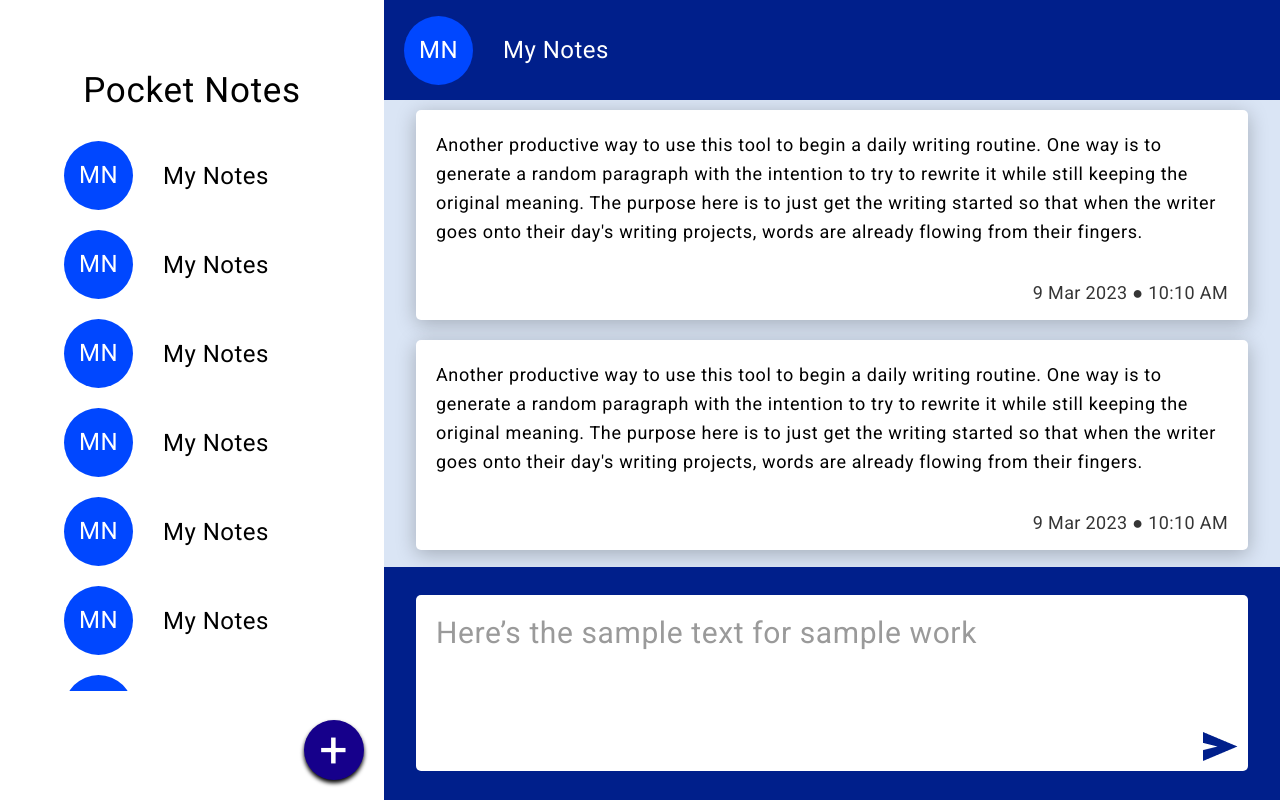
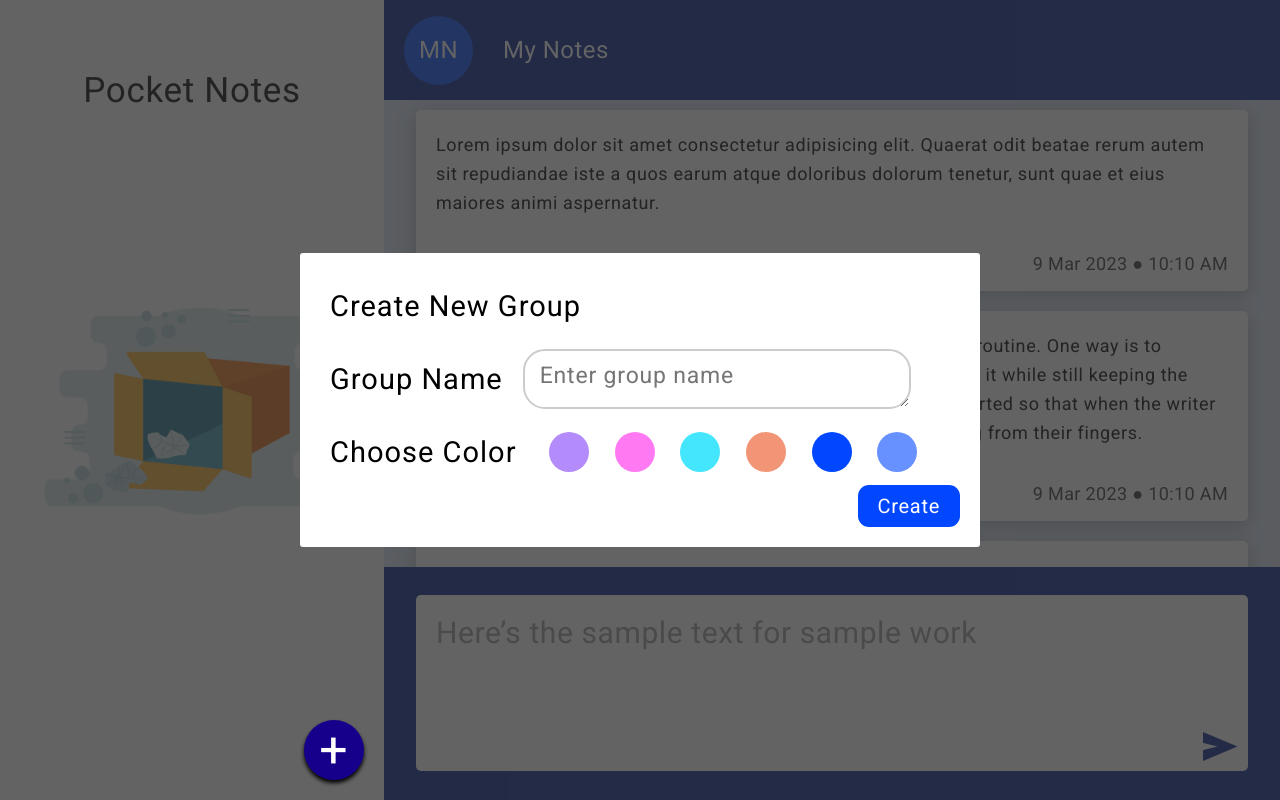
Before and after one commit to utsav-shrma/PocketNotes, a React (Vite) app: page / in a window 1280 px wide. Built offline with nearby package versions, Linux system fonts and the light colour scheme.

Commit message:
added redux support and create group form

```diff
--- a/package.json
+++ b/package.json
@@ -10,8 +10,10 @@
     "preview": "vite preview"
   },
   "dependencies": {
+    "@reduxjs/toolkit": "^2.0.1",
     "react": "^18.2.0",
-    "react-dom": "^18.2.0"
+    "react-dom": "^18.2.0",
+    "react-redux": "^9.0.4"
   },
   "devDependencies": {
     "@types/react": "^18.2.43",
--- /dev/null
+++ b/src/Groups/CreateGroupForm.css
@@ -0,0 +1,136 @@
+#group-form-container{
+    position: absolute;
+    width: 100%;
+    height: 100%;
+    display: flex;
+    justify-content: center;
+    align-items: center;
+    background: #2F2F2FBF;
+
+}
+
+#group-form{
+
+/* height: 317px; */
+    display: flex;
+    flex-direction: column;
+    justify-content: center;
+    align-items: center;
+    /* border: 2px solid #CCCCCC; */
+
+}
+#form-container{
+    background-color: white;
+    padding: 20px;
+    width: 50vw;
+    border-radius: 3px;
+}
+
+#form-container h1{
+    font-family: Roboto;
+font-size: 29px;
+font-weight: 500;
+line-height: 46px;
+letter-spacing: 0.035em;
+text-align: left;
+padding: 0;
+margin: 0;
+margin: 10px;
+
+}
+#group-name{
+    display: flex;
+    justify-content: flex-start;
+    align-items: center;
+
+    flex-wrap: wrap;
+}
+
+#group-name textarea{
+    border: 2px solid #CCCCCC;
+
+    background :linear-gradient(0deg, #FFFFFF, #FFFFFF);
+width: 30vw;
+
+height: 7vh;
+min-height: 50px;
+border-radius: 22px;
+
+margin: 10px;
+
+padding: 0;
+
+
+
+}
+
+#group-name textarea::placeholder{
+    font-family: Roboto;
+font-size: 23px;
+font-weight: 400;
+line-height: 37px;
+letter-spacing: 0.035em;
+text-align: left;
+margin: 0;
+padding: 6px;
+padding-left: 15px;
+
+}
+
+#choose-color{
+    display: flex;
+
+    justify-content: flex-start;
+    align-items: center;
+}
+
+#color-pallete-container{
+    display: flex;
+
+    align-items: center;
+    margin-left: 10px;
+    flex-wrap: wrap;
+
+}
+.color-pallete{
+    width: 40px;
+    height: 40px;
+    border-radius: 50%;
+    background-color: red;
+    margin: 1vw;
+}
+
+#color-1{background: #B38BFA;
+}
+#color-2{background: #FF79F2;
+}
+#color-3{background: #43E6FC;
+}
+#color-4{background: #F19576;
+}
+#color-5{background: #0047FF;
+}
+#color-6{background: #6691FF;
+}
+
+#create-button-div{
+    display: flex;
+    justify-content: flex-end;
+
+}
+
+#create-button{
+    font-family: Roboto;
+font-size: 20px;
+font-weight: 400;
+line-height: 32px;
+letter-spacing: 0.035em;
+text-align: left;
+background: #0047FF;
+border-radius: 11px;
+color: white;
+border-style: none;
+padding: 5px;
+padding-inline: 20px;
+
+}
--- /dev/null
+++ b/src/Groups/CreateGroupForm.jsx
@@ -0,0 +1,34 @@
+import React from 'react'
+import './CreateGroupForm.css'
+
+function CreateGroupForm() {
+  return (
+    <div id="group-form-container">
+    <div id='group-form'>
+        <div id="form-container">
+            <h1>Create New Group</h1>
+            <div id="group-name">
+                <h1>Group Name</h1>
+                <textarea placeholder='Enter group name'></textarea>
+            </div>
+            <div id="choose-color">
+                <h1> Choose Color</h1>
+                <div id="color-pallete-container">
+                    <div id="color-1" className='color-pallete'></div>
+                    <div id="color-2" className='color-pallete'></div>
+                    <div id="color-3" className='color-pallete'></div>
+                    <div id="color-4" className='color-pallete'></div>
+                    <div id="color-5" className='color-pallete'></div>
+                    <div id="color-6" className='color-pallete'></div>
+                </div>
+            </div>
+            <div id="create-button-div"> <button id="create-button">  Create </button></div>
+        </div>
+
+
+    </div>
+    </div>
+  )
+}
+
+export default CreateGroupForm
--- a/src/Groups/GroupItems.css
+++ b/src/Groups/GroupItems.css
@@ -2,7 +2,7 @@
   display: flex;
   justify-content: flex-start;
   align-items: center;
-  width: 20vw;
+  width: 28vw;
   padding: 10px;
   margin: 0px;
 }
--- a/src/Groups/ListGroups.css
+++ b/src/Groups/ListGroups.css
@@ -53,7 +53,7 @@ text-align: left;
   display: flex;
   justify-content: center;
   align-items: center;
-  height: 90vh;
+  height: 70vh;
   min-height: 200px;
 }
 #no-notes img {
@@ -61,7 +61,8 @@ text-align: left;
   height: auto;
 }
 
-#list-notes-container{overflow:auto;
+#list-notes-container{
+  overflow:auto;
 
   height: 70vh;
 }
--- a/src/Groups/ListGroups.jsx
+++ b/src/Groups/ListGroups.jsx
@@ -2,39 +2,27 @@ import React,{useState} from 'react'
 import emptyImage from './empty-box.png'
 import './ListGroups.css'
 import GroupItems from './GroupItems'
+import { useSelector, useDispatch } from 'react-redux'
+import { addNoteGroup,addNote } from '../features/noteGroups/noteGroupSlice'
 function ListGroups() {
-
+  const noteGroup = useSelector((state) => state.noteGroups.noteGroup)
+  const dispatch = useDispatch()
   let [flag,setFlag]=useState(false);
   return (
     <div id="list-group-container">
       <h1 id="list-group-container-heading">Pocket Notes</h1>
 
+  {/* {console.log(noteGroups)} */}
+
+      {/* {(flag)? :<GroupItems></GroupItems>} */}
+      <div id="list-notes-container">
+      {(noteGroup.length==0?<div id="no-notes"><img src={emptyImage}></img></div> :"") }
+        {noteGroup.map(()=>{
+        return <GroupItems></GroupItems>})}
+      </div>
 
 
-      {/* {(flag)? <div id="no-notes"><img src={emptyImage}></img></div> :<GroupItems></GroupItems>} */}
-      <div id="list-notes-container"><GroupItems></GroupItems>
-      <GroupItems></GroupItems>
-      <GroupItems></GroupItems>
-      <GroupItems></GroupItems>
-      <GroupItems></GroupItems>
-      <GroupItems></GroupItems>
-      <GroupItems></GroupItems>
-      <GroupItems></GroupItems>
-      <GroupItems></GroupItems>
-      <GroupItems></GroupItems>
-      <GroupItems></GroupItems>
-      <GroupItems></GroupItems>
-      <GroupItems></GroupItems>
-      <GroupItems></GroupItems>
-      <GroupItems></GroupItems>
-      <GroupItems></GroupItems>
-      <GroupItems></GroupItems>
-      <GroupItems></GroupItems>
-      <GroupItems></GroupItems>
-      <GroupItems></GroupItems></div>
-
-
-      <button id='add-Notes-Button' onClick={()=>{setFlag(!flag)}}>+</button>
+      <button id='add-Notes-Button' onClick={()=>{dispatch(addNoteGroup({id:"1",note:"hi "})) ;console.log(noteGroup)}}>+</button>
 
     </div>
   )
--- a/src/Main/App.jsx
+++ b/src/Main/App.jsx
@@ -2,12 +2,14 @@ import { useState } from 'react'
 import './App.css'
 import ListNotes from '../Notes/ListNotes'
 import ListGroups from '../Groups/ListGroups'
+import CreateGroupForm from '../Groups/CreateGroupForm'
 
 function App() {
 
 
   return (
     <div id="main-container">
+      <CreateGroupForm></CreateGroupForm>
       <ListGroups></ListGroups>
       <ListNotes></ListNotes>
     </div>
--- a/src/Notes/NotesView.jsx
+++ b/src/Notes/NotesView.jsx
@@ -3,7 +3,11 @@ import './NotesView.css'
 import disableArrow from './Vector (5).png'
 import activeArrow from './Vector (6).png'
 
+
 function NotesView() {
+
+
+
   return (
     <div id="list-view-conatiner" >
         <div id="list-view-header">
@@ -12,6 +16,11 @@ function NotesView() {
         </div>
 
         <div id="list-view-notes-container">
+          <div id="individual-note">
+            <p id="note-content">Lorem ipsum dolor sit amet consectetur adipisicing elit. Quaerat odit beatae rerum autem sit repudiandae iste a quos earum atque doloribus dolorum tenetur, sunt quae et eius maiores animi aspernatur.</p>
+          <p id="date-time">9 Mar 2023 &#x25cf; 10:10 AM</p>
+          </div>
+
           <div id="individual-note">
             <p id="note-content">Another productive way to use this tool to begin a daily writing routine. One way is to generate a random paragraph with the intention to try to rewrite it while still keeping the original meaning. The purpose here is to just get the writing started so that when the writer goes onto their day's writing projects, words are already flowing from their fingers.</p>
           <p id="date-time">9 Mar 2023 &#x25cf; 10:10 AM</p>
--- /dev/null
+++ b/src/app/store.js
@@ -0,0 +1,11 @@
+import { configureStore } from '@reduxjs/toolkit'
+import counterReducer from '../features/counter/counterSlice'
+import noteGroupSlice from '../features/noteGroups/noteGroupSlice'
+
+export const store = configureStore({
+  reducer: {
+    counter: counterReducer,
+    noteGroups : noteGroupSlice,
+
+  },
+})
--- /dev/null
+++ b/src/features/counter/counterSlice.js
@@ -0,0 +1,30 @@
+import { createSlice } from '@reduxjs/toolkit'
+
+const initialState = {
+  value: 0,
+}
+
+export const counterSlice = createSlice({
+  name: 'counter',
+  initialState,
+  reducers: {
+    increment: (state) => {
+      // Redux Toolkit allows us to write "mutating" logic in reducers. It
+      // doesn't actually mutate the state because it uses the Immer library,
+      // which detects changes to a "draft state" and produces a brand new
+      // immutable state based off those changes
+      state.value += 1
+    },
+    decrement: (state) => {
+      state.value -= 1
+    },
+    incrementByAmount: (state, action) => {
+      state.value += action.payload
+    },
+  },
+})
+
+// Action creators are generated for each case reducer function
+export const { increment, decrement, incrementByAmount } = counterSlice.actions
+
+export default counterSlice.reducer
--- /dev/null
+++ b/src/features/noteGroups/noteGroupSlice.js
@@ -0,0 +1,63 @@
+import { createSlice } from '@reduxjs/toolkit'
+
+const initialState = {
+  noteGroup: [],
+
+}
+// { groupTitle:"",
+//             logo:"",
+//             color:"",
+//           notes:[]}
+// let noteObj={noteContent:"",date:"",time:""}
+// noteGroups:[
+//   {
+//     id,
+//     groupTitle,
+//     logo,
+//     color,
+//     [{	id,
+//       noteContent,
+//       date,
+//       time
+//     },{}]
+//   },{}
+
+//   ]
+
+
+export const noteGroupSlice = createSlice({
+  name: 'noteGroups',
+  initialState,
+  reducers: {
+
+    addNoteGroup:(state,action)=>{
+      state.noteGroup.push(action.payload);
+
+      // console.log(action.payload );
+      // console.log(state.noteGroup);
+    },
+
+    addNote:(state,action)=>{
+      state.noteGroup[action.payload.index].push[action.payload.noteObj];
+    }
+
+    // increment: (state) => {
+    //   // Redux Toolkit allows us to write "mutating" logic in reducers. It
+    //   // doesn't actually mutate the state because it uses the Immer library,
+    //   // which detects changes to a "draft state" and produces a brand new
+    //   // immutable state based off those changes
+    //   state.value += 1
+    // },
+    // decrement: (state) => {
+    //   state.value -= 1
+    // },
+    // incrementByAmount: (state, action) => {
+    //   state.value += action.payload
+    // },
+  },
+})
+
+// Action creators are generated for each case reducer function
+export const { addNoteGroup,addNote } = noteGroupSlice.actions
+
+export default noteGroupSlice.reducer
--- a/src/main.jsx
+++ b/src/main.jsx
@@ -2,9 +2,14 @@ import React from 'react'
 import ReactDOM from 'react-dom/client'
 import App from './Main/App.jsx'
 import './index.css'
+import { store } from './app/store'
+import { Provider } from 'react-redux'
 
 ReactDOM.createRoot(document.getElementById('root')).render(
+
   <React.StrictMode>
-    <App />
+    <Provider store={store}>
+      <App />
+    </Provider>
   </React.StrictMode>,
 )
```
Also changed, not shown: 1 other file (tests, documents, lock files or other folders).
